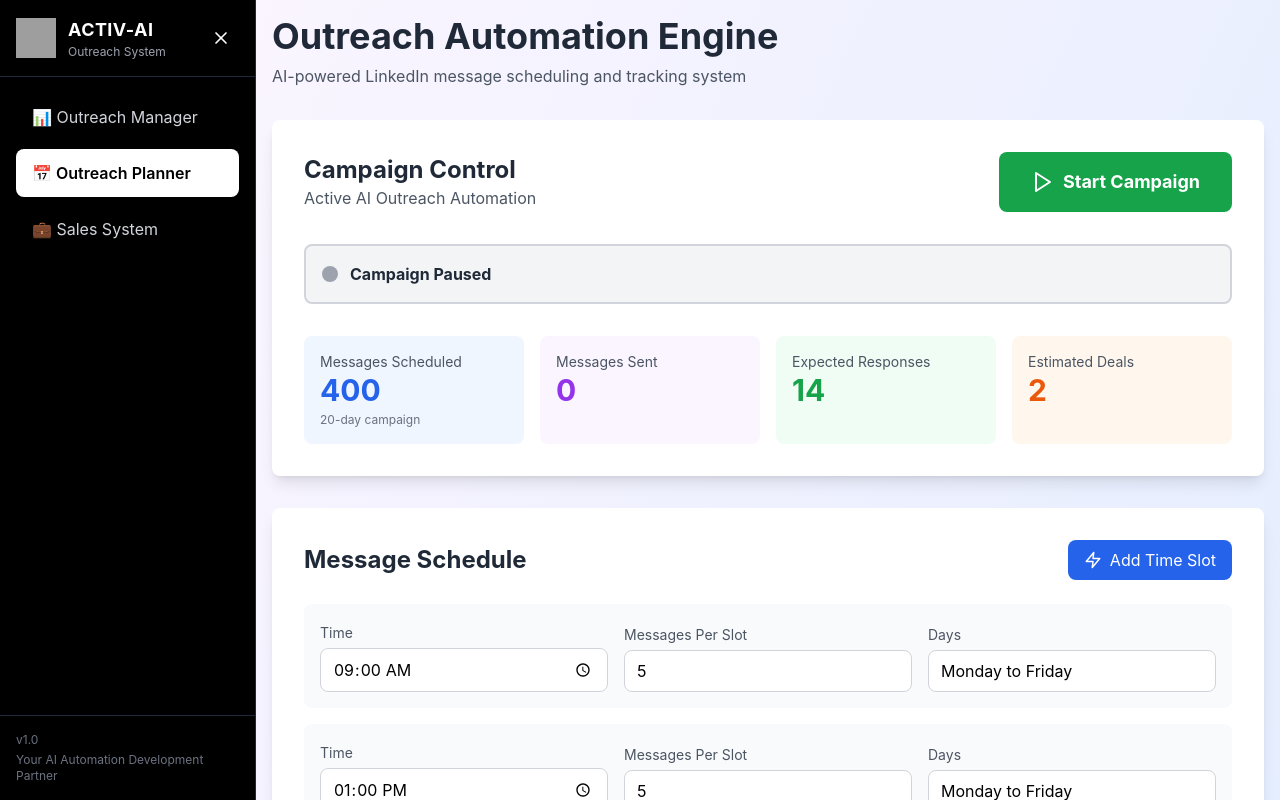
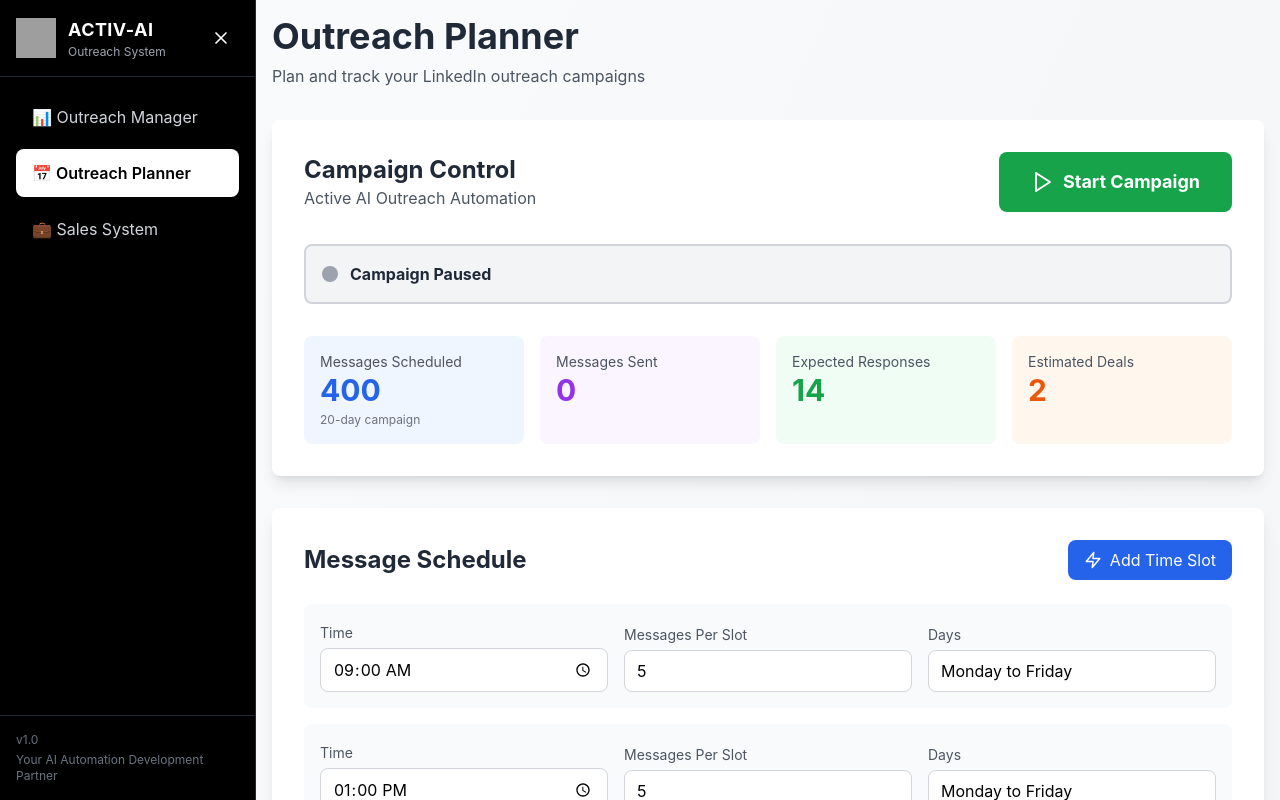
Before and after one commit to ashleyclarkebezzina-a11y/active-ai-system, a React (Create React App) app: page / in a window 1280 px wide. Both pictures are taken after a click on the button "📅 Outreach Planner". Built offline with nearby package versions, Linux system fonts and the light colour scheme; grey boxes are pictures that could not be loaded; the HTML template or start-up script is replaced by a standard one.

Commit message:
Rename component and update header text

```diff
--- a/src/components/OutreachAutomation.jsx
+++ b/src/components/OutreachAutomation.jsx
@@ -87,12 +87,12 @@ export default function OutreachAutomation() {
   }, [calculateEstimates]);
 
   return (
-    <div className="min-h-screen bg-gradient-to-br from-purple-50 to-blue-100 p-4">
+    <div className="min-h-screen bg-gradient-to-br from-gray-50 to-gray-100 p-4">
       <div className="max-w-6xl mx-auto">
         {/* Header */}
         <div className="mb-8">
-          <h1 className="text-4xl font-bold text-gray-800 mb-2">Outreach Automation Engine</h1>
-          <p className="text-gray-600">AI-powered LinkedIn message scheduling and tracking system</p>
+          <h1 className="text-4xl font-bold text-gray-800 mb-2">Outreach Planner</h1>
+          <p className="text-gray-600">Plan and track your LinkedIn outreach campaigns</p>
         </div>
 
         {/* Main Control Panel */}
```
